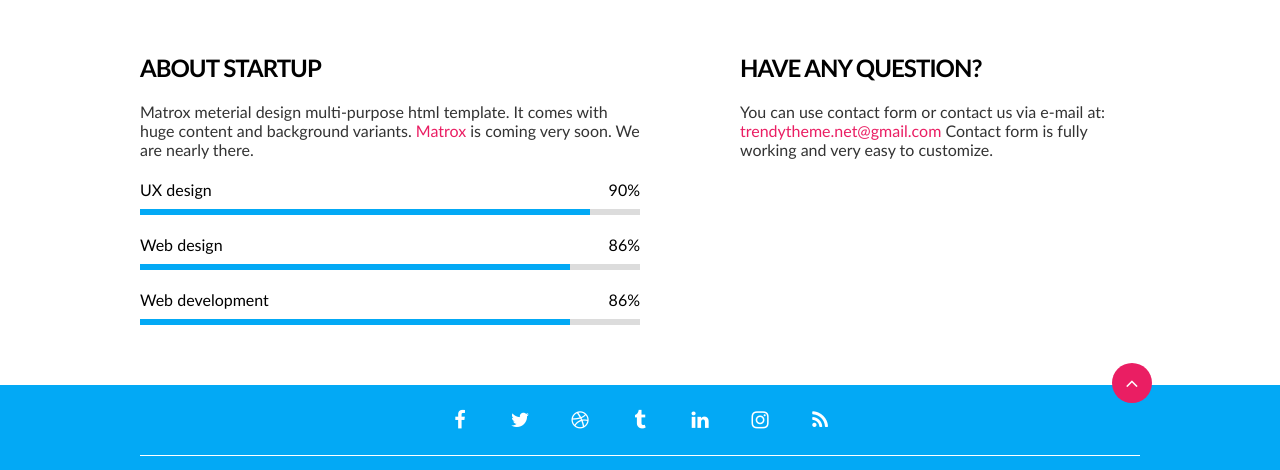
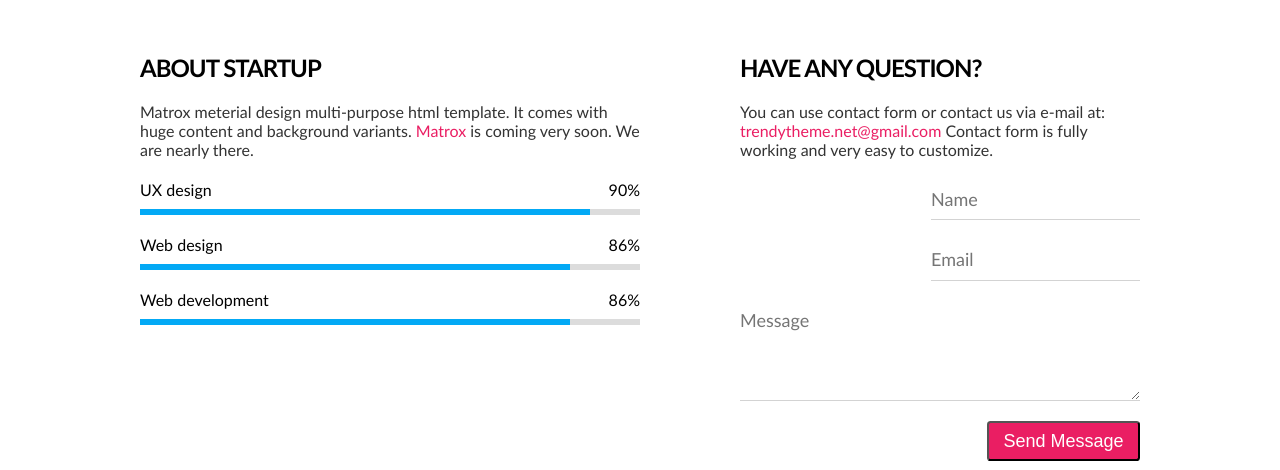
Before and after one commit to IrinaVaronka/6-projektas-coming-soon, a website: page index.html in a window 1280 px wide. Shown: the part 807-1277 px from the top of the page. Drawn offline with Linux system fonts and the light colour scheme.

Commit message:
Message form

```diff
--- a/css/components/button.css
+++ b/css/components/button.css
@@ -3,7 +3,7 @@
    color: #fff;
    padding: 0.5em 0.8em;
    text-align: center;
-   font-size: 20px;
+   font-size: 18px;
    line-height: 1em;
    border-radius: 0.2em;
    cursor: pointer;
--- /dev/null
+++ b/css/components/form.css
@@ -0,0 +1,32 @@
+.form {
+    display: flex;
+    flex-wrap: wrap;
+    justify-content: flex-end;
+    gap: 20px;
+}
+.form > input,
+.form > textarea {
+    padding: 0.5em 0;
+    color: #555;
+    border: none;
+    font-size: 18px;
+    font-family: 'Gill Sans', 'Gill Sans MT', Calibri, 'Trebuchet MS', sans-serif;
+    line-height: 1.2em;
+    border-bottom: 1px solid lightgrey;
+}
+.form > input {
+    width: calc(50%-10px);
+
+}
+
+.form > textarea {
+    width: 100%;
+    min-height: 100px;
+    max-height: 300px;
+    resize: vertical;
+}
+@media (max-width: 1100px) {
+    .form > input {
+        width: 100%;
+}
+}
--- a/css/pages/home.css
+++ b/css/pages/home.css
@@ -6,6 +6,7 @@
 /* components */
 @import '../components/clock.css';
 @import '../components/button.css';
+@import '../components/form.css';
 @import '../components/mouse.css';
 @import '../components/progress-bar.css';
  /* CUSTOM STYLE BELOW THIS COMMENT LINE */
--- a/index.html
+++ b/index.html
@@ -91,6 +91,12 @@
             <div class="column right-column">
                 <h2 class="second-title">Have any question?</h2>
                 <p>You can use contact form or contact us via e-mail at: <a href="mailto:trendytheme.net@gmail.com">trendytheme.net@gmail.com</a> Contact form is fully working and very easy to customize.</p>
+                <form class="form">
+                    <input type="text" placeholder="Name" value="">
+                    <input type="text" placeholder="Email" value="">
+                    <textarea name="" id="" placeholder="Message"></textarea>
+                    <button class="btn" type="submit">Send Message</button>
+                </form>
             </div>
         </div>
     </main>
```
